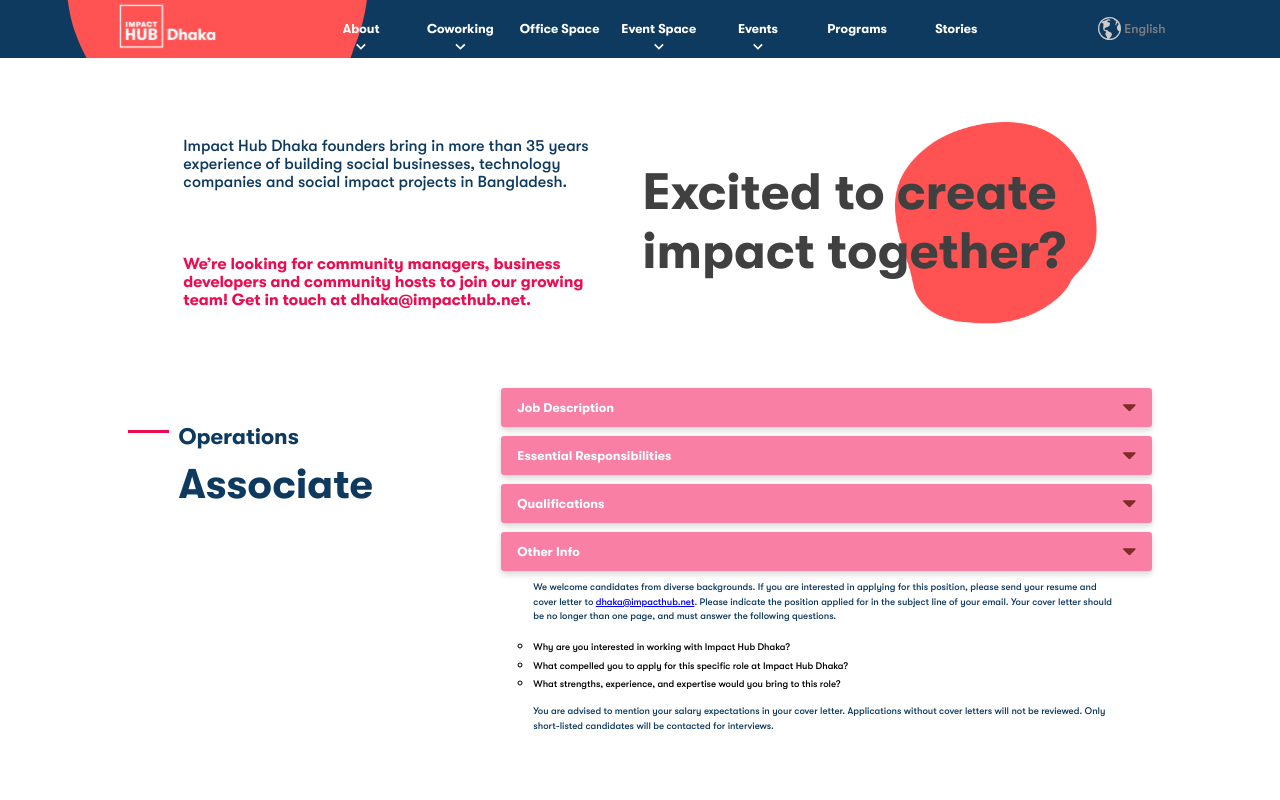
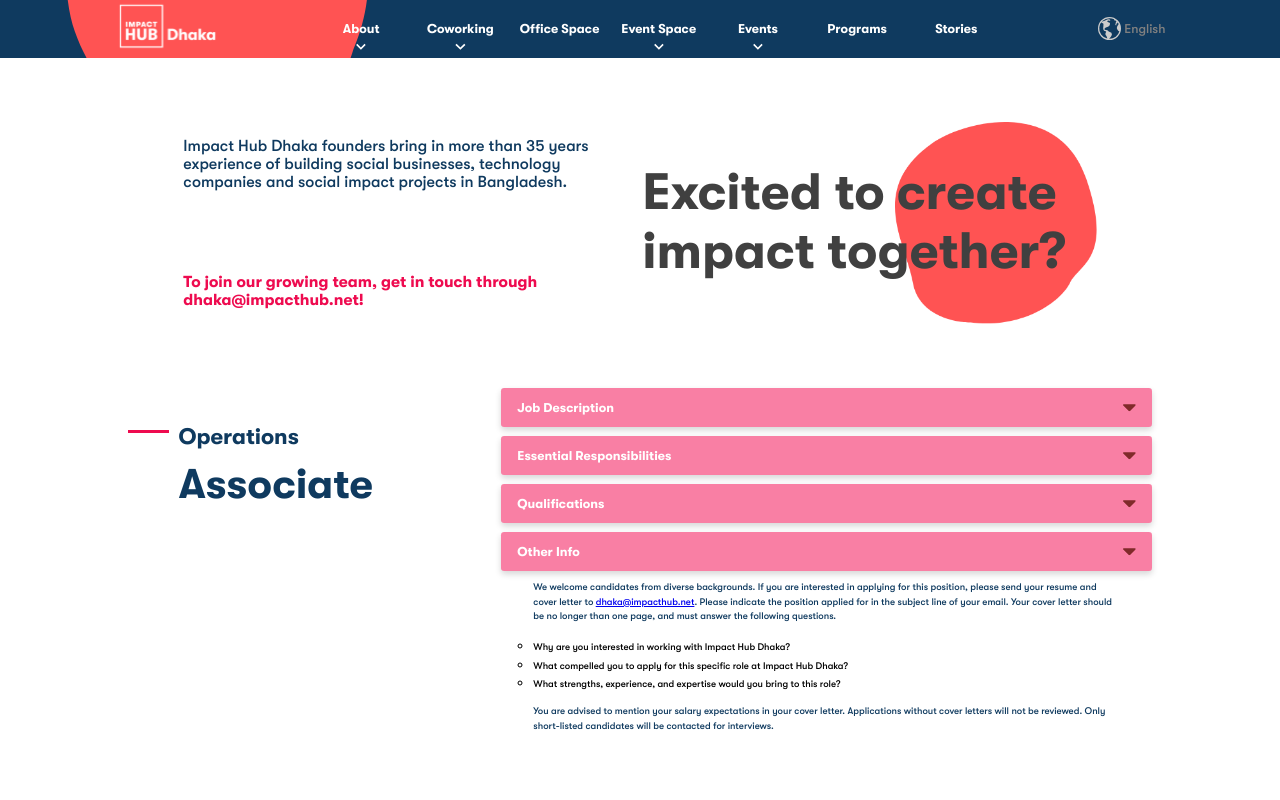
Before and after one commit to yy-ventures/impact-hub, a Next.js app: page /about/careers in a window 1280 px wide. Shown: the top 800 px of the page. Built offline with nearby package versions, Linux system fonts and the light colour scheme.

Commit message:
careers content change

```diff
--- a/components/Careers/Careers.js
+++ b/components/Careers/Careers.js
@@ -16,8 +16,9 @@ const Careers = () => {
             companies and social impact projects in Bangladesh.
           </p>
           <p className="body-global">
-            We’re looking for community managers, business developers and community hosts to join our growing team! Get
-            in touch at dhaka@impacthub.net.
+            {/* We’re looking for community managers, business developers and community hosts to join our growing team! Get
+            in touch at dhaka@impacthub.net. */}
+            To join our growing team, get in touch through dhaka@impacthub.net!
           </p>
         </div>
         <TitleBlock
```
